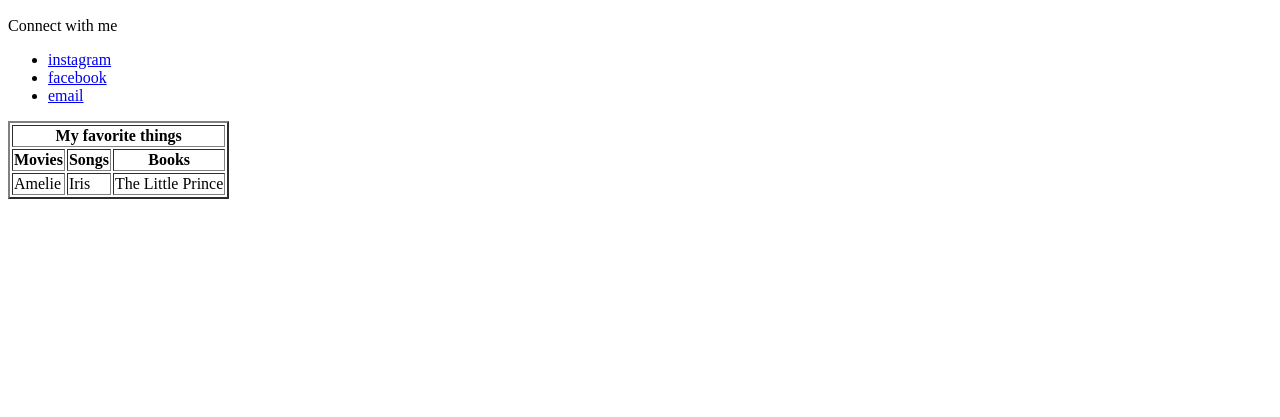
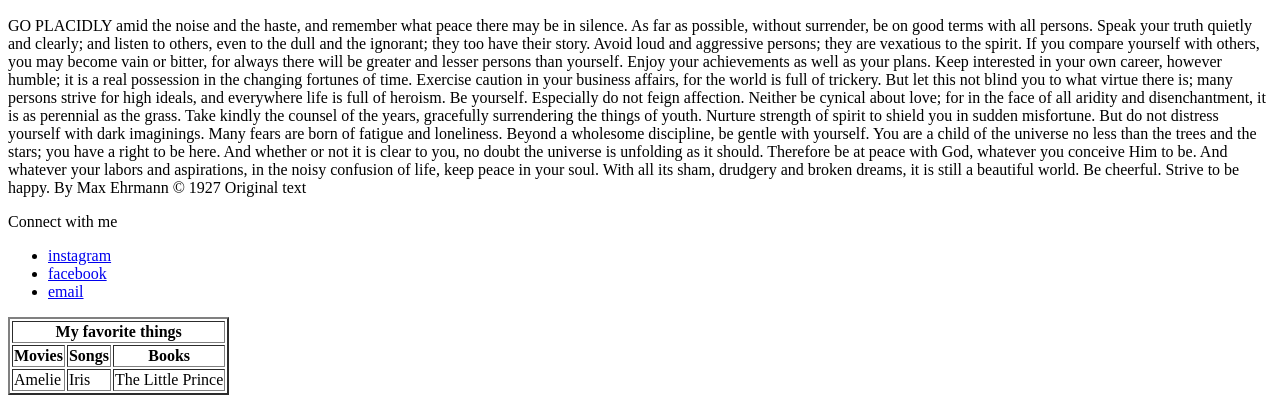
Before and after one commit to tratnikc/tratnikc.github.io, a plain HTML site: page index.html in a window 1280 px wide. Shown: the part 383-800 px from the top of the page. Drawn offline with Linux system fonts and the light colour scheme.

Commit message:
Update index.html

```diff
--- a/index.html
+++ b/index.html
@@ -10,7 +10,28 @@
   <img width="300" height="300" src="https://github.com/tratnikc/tratnikc.github.io/blob/master/Desiderata.jpg" alt="Desiderata">
 
   <p>
+    GO PLACIDLY amid the noise and the haste, and remember what peace there may be in silence. As far as possible, without surrender, be on good terms with all persons.
 
+Speak your truth quietly and clearly; and listen to others, even to the dull and the ignorant; they too have their story.
+
+Avoid loud and aggressive persons; they are vexatious to the spirit. If you compare yourself with others, you may become vain or bitter, for always there will be greater and lesser persons than yourself.
+
+Enjoy your achievements as well as your plans. Keep interested in your own career, however humble; it is a real possession in the changing fortunes of time.
+
+Exercise caution in your business affairs, for the world is full of trickery. But let this not blind you to what virtue there is; many persons strive for high ideals, and everywhere life is full of heroism.
+
+Be yourself. Especially do not feign affection. Neither be cynical about love; for in the face of all aridity and disenchantment, it is as perennial as the grass.
+
+Take kindly the counsel of the years, gracefully surrendering the things of youth.
+
+Nurture strength of spirit to shield you in sudden misfortune. But do not distress yourself with dark imaginings. Many fears are born of fatigue and loneliness.
+
+Beyond a wholesome discipline, be gentle with yourself. You are a child of the universe no less than the trees and the stars; you have a right to be here.
+
+And whether or not it is clear to you, no doubt the universe is unfolding as it should. Therefore be at peace with God, whatever you conceive Him to be. And whatever your labors and aspirations, in the noisy confusion of life, keep peace in your soul. With all its sham, drudgery and broken dreams, it is still a beautiful world. Be cheerful. Strive to be happy.
+
+By Max Ehrmann © 1927
+Original text
   </p>
   <section> Connect with me
     <ul>
```
